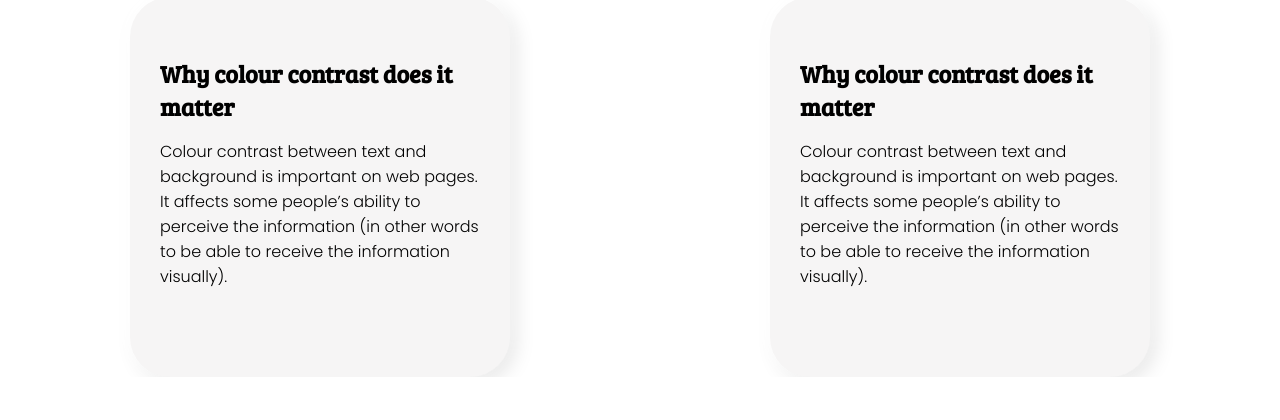
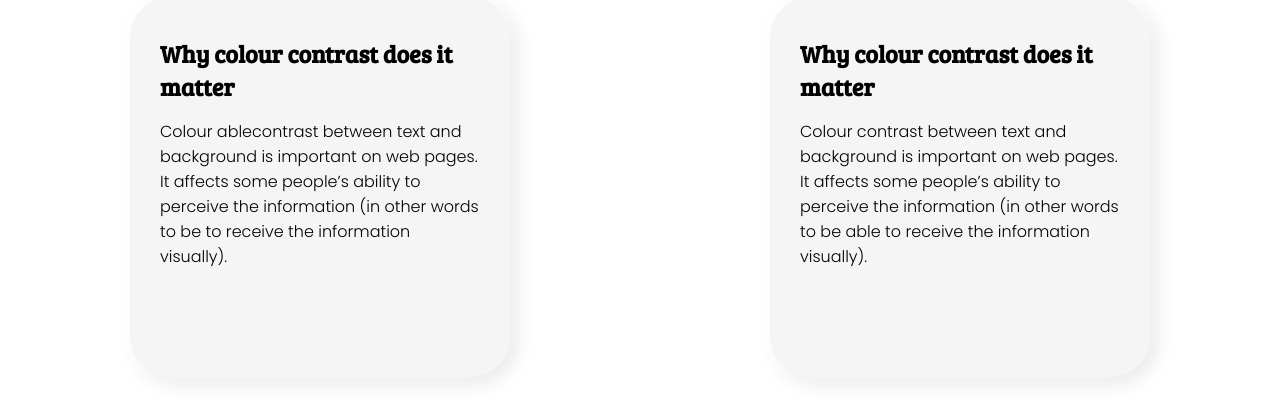
Before and after one commit to alok27a/websiteTemp, a plain HTML site: page index.html in a window 1280 px wide. Shown: the part 868-1288 px from the top of the page. Before the commit the page ends 1245 px from the top, so only its background shows below. Drawn offline with Linux system fonts and the light colour scheme.

Commit message:
Final commit

```diff
--- a/CSS/phone.css
+++ b/CSS/phone.css
@@ -1,5 +1,5 @@
 .main-h {
    font-family: 'Bree Serif', serif;
    font-size: 3rem;
-   margin-left:15vw;
+   margin-left:10vw;
 }
--- a/CSS/style.css
+++ b/CSS/style.css
@@ -47,13 +47,13 @@ p{
 
 
 #services-container h1{
-    margin-bottom:0px ;
+    margin:auto;
 }
 #Services{
     display: flex;
     flex-direction: row;
     margin: auto;
-
+    flex-wrap:wrap;
     justify-content: center;
     justify-content:space-around;
 }
@@ -66,6 +66,7 @@ p{
   margin: 0px;
   border-radius: 40px;
   box-shadow: -6px -6px 20px rgba(255,255,255,1), 6px 6px 20px rgba(0,0,0,0.1);
+  margin-bottom:50px;
 }
 .box:hover
 {
--- a/index.html
+++ b/index.html
@@ -41,9 +41,9 @@
         <div class="box">
           <h1>Why colour contrast does it matter</h1>
           <p>
-            Colour contrast between text and background is important on web
+            Colour ablecontrast between text and background is important on web
             pages. It affects some people’s ability to perceive the information
-            (in other words to be able to receive the information visually).
+            (in other words to be  to receive the information visually).
           </p>
         </div>
         <div class="box">
```
